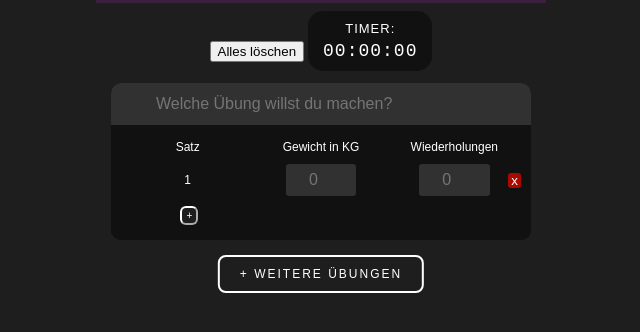
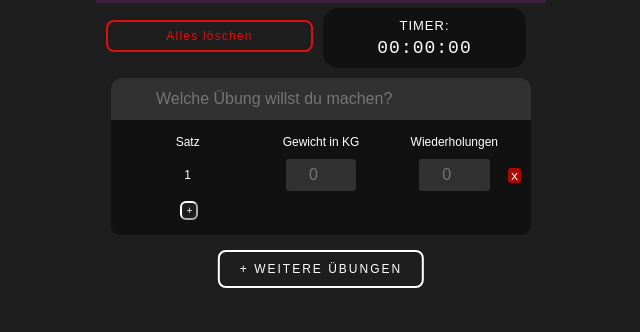
Before and after one commit to Phynixxx/gym-tracker, a plain HTML site: page index.html in a window 1280 px wide. Shown: the part 52-384 px from the top of the page, without its empty margins (319-959 px from the left). Drawn offline with Linux system fonts and the light colour scheme.

Commit message:
Design of the reset button

```diff
--- a/css/gymtracker.css
+++ b/css/gymtracker.css
@@ -70,12 +70,31 @@ h5, h4, p, .greetings {
 
 .body {
     text-align:center;
+
+}
+
+.lower-header {
+    margin: 0px 10px 10px;
+    display: flex;
+}
+
+.reset-btn {
+    padding: 7px 10px;
+    font-family: sans-serif;
+    letter-spacing: 1.2px;
+    font-size: 12px;
+    color: #e10e0e;
+    background-color: #1E1E1E;
+    border: #e10e0e solid 2px;
+    border-radius: 8px;
+    cursor: pointer;
+    flex: 1;
+    margin: auto;
 }
 
 .timer {
     height: 50px;
-    margin-bottom: 12px;
-    margin-top: 8px;
+    margin: 5px 10px 0px;
     color: white;
     font-size: 13px;
     font-family: sans-serif;
@@ -84,6 +103,8 @@ h5, h4, p, .greetings {
     padding: 0px 10px 10px ;
     display: inline-block;
     border-radius: 15px;
+    text-align: center;
+    flex: 1;
 }
 
 .timerHeadline {
--- a/index.html
+++ b/index.html
@@ -12,6 +12,8 @@
     <link rel="manifest" href="./img/favicon_io/site.webmanifest">
   </head>
 
+
+
   <body>
     <div class="ask-for-name-background hidden">
       <div class="ask-for-name">
@@ -25,6 +27,8 @@
     </div>
 
     <div class="interface">
+
+      <div class="full-header">
         <div class="header">
           <img src="./img/Logo.png" alt="Logo" class="logo">
           <div class="greetings">
@@ -32,13 +36,17 @@
           </div>
           <button type="button" class="startbutton">WORKOUT STARTEN</button>
         </div>
-      <div class="body">
 
+        <div class="lower-header">
           <button onclick="reset()" type="button" class="reset-btn">Alles löschen</button>
-
           <div class="timer">
             <div class="timerHeadline" >TIMER: </div> <p id="timer">00:00:00</p>
           </div>
+        </div>
+      </div>
+
+      <div class="body">
+
         <div class="glow-on-hover exercise" data-id="0" onclick="hoverGlow()">
           <input class="exercisename" type="text" placeholder="Welche Übung willst du machen?"></input>
           <div class="grid-container">
@@ -58,6 +66,7 @@
               </div>
             </div>
           </div>
+
           <div class="grid-container-two">
             <div class="grid-item add-btn"><button onclick="addNewSet()" type="button" class="moresets">+</button></div>
             <div class="grid-item"></div>
```
Also changed, not shown: js/gymtracker.js (line endings or trailing spaces). Lines whose indentation alone changed are shown as unchanged.
